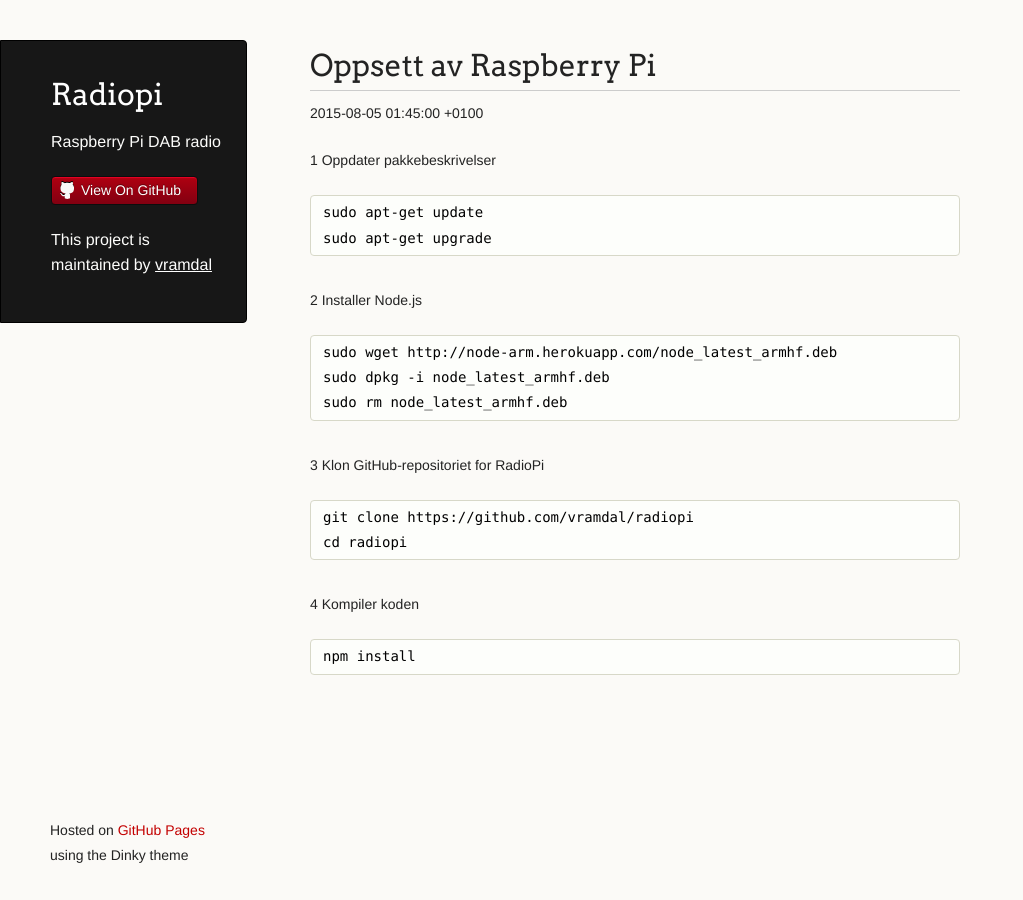
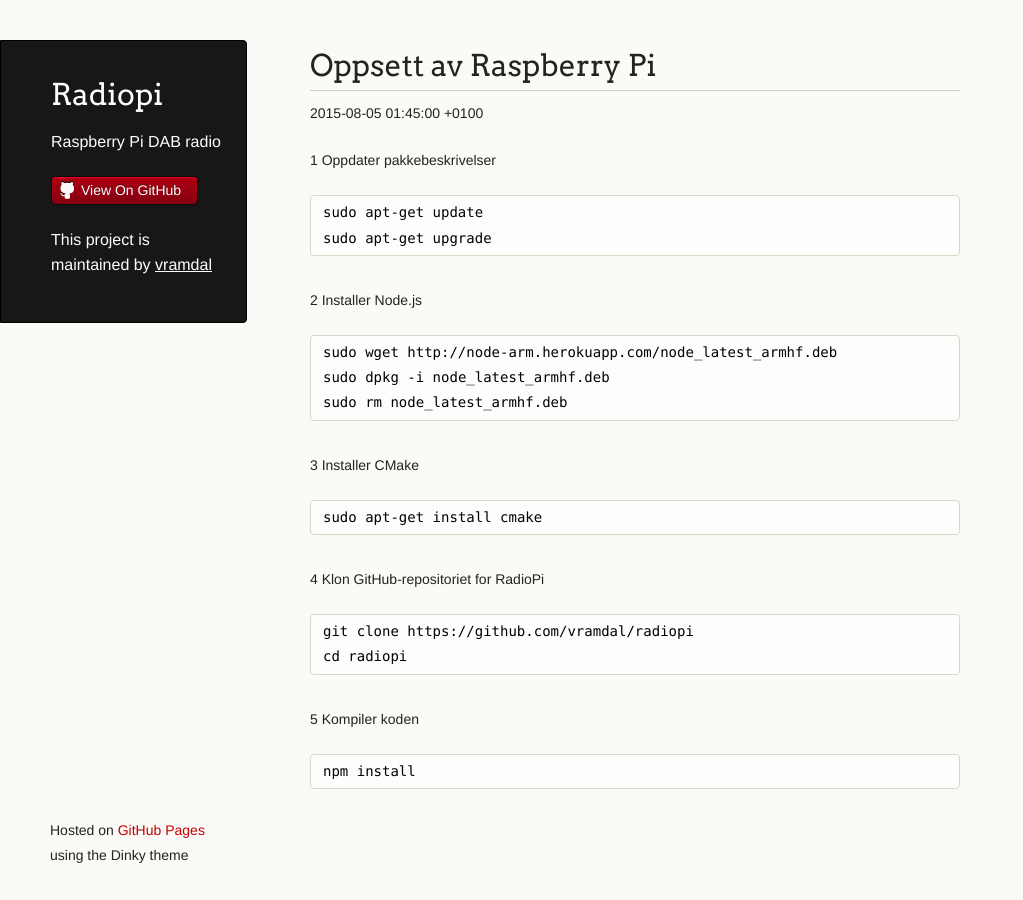
Before and after one commit to vramdal/radiopi, a Jekyll site: the page built from rpi-oppsett.md, in a window 1280 px wide. Shown: the whole page, without its empty margins (0-1023 px from the left). Built offline with Jekyll 4.4.1, drawn with Linux system fonts in a browser that asks for light colours; Markdown is read by kramdown in place of the engine named in the settings.

Commit message:
Mer detaljer

````diff
--- a/rpi-oppsett.md
+++ b/rpi-oppsett.md
@@ -20,14 +20,19 @@
 sudo rm node_latest_armhf.deb
 ```
 
-3 Klon GitHub-repositoriet for RadioPi
+3 Installer CMake
+```bash
+sudo apt-get install cmake
+```
+
+4 Klon GitHub-repositoriet for RadioPi
 
 ```bash
 git clone https://github.com/vramdal/radiopi
 cd radiopi
 ```
 
-4 Kompiler koden
+5 Kompiler koden
 
 ```bash
 npm install
````
